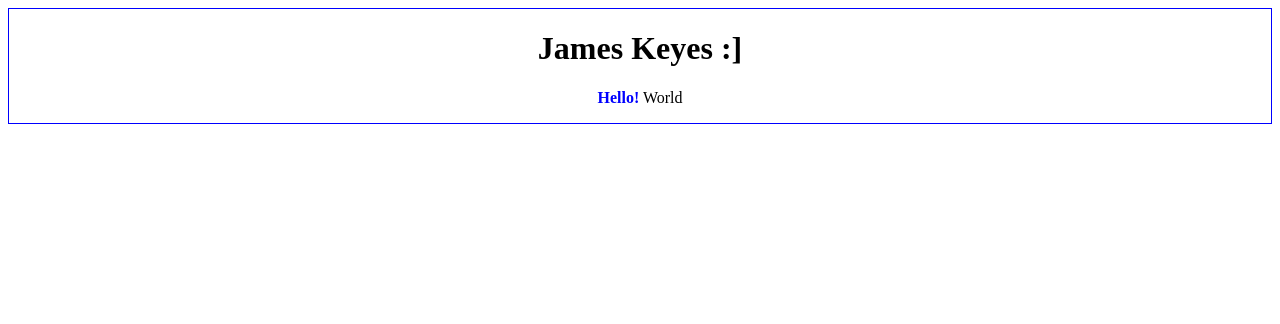
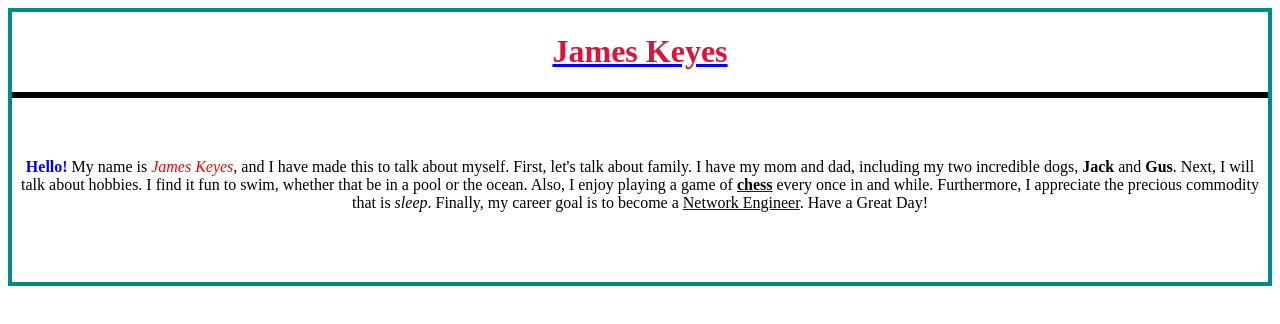
Before and after one commit to James5136/SE111_22_202320, a plain HTML site: page w1/index.html in a window 1280 px wide. Drawn offline with Linux system fonts and the light colour scheme.

Commit message:
end of Part 3

```diff
--- a/w1/index.html
+++ b/w1/index.html
@@ -5,19 +5,34 @@
     <meta http-equiv="X-UA-Compatible" content="IE=edge">
     <meta name="viewport" content="width=device-width, initial-scale=1.0">
 
-    <meta name="author" content="J Keyes">
+    <meta name="author" content="James Keyes">
     <meta name="description" content="W1HW">
 
-    <title>Document</title>
+    <title>SE111 | W1</title>
 </head>
+<style>
+ u { text-decoration: underline; text-decoration-color: blue;}
+</style>
 <body>
 
-    <div style="border:1px solid blue">
-        <h1 style="text-align: center">James Keyes :]</h1>
+    <div style="border:4px solid darkcyan">
+        <h1 style="text-align: center"> <b style="color: crimson"><u>James Keyes</u></b></h1>
+
+        <hr style="border:3px solid black">
+
+        <br>
+        <br>
 
         <!--Write at least 4 sentences down below-->
-        <p style="text-align: center"> <b style="color: blue">Hello!</b> World </p>
+        <p style="text-align: center"> <b style="color: blue">Hello!</b> My name is <i style="color: red">James Keyes</i>, and I have made this to talk about myself.
+            First, let's talk about family. I have my mom and dad, including my two incredible dogs, <b>Jack</b> and <b>Gus</b>.
+            Next, I will talk about hobbies. I find it fun to swim, whether that be in a pool or the ocean.
+            Also, I enjoy playing a game of <u><b>chess</b></u> every once in and while. Furthermore, I appreciate the precious commodity that is <i>sleep</i>.
+            Finally, my career goal is to become a <u>Network Engineer</u>. Have a Great Day! </p>
 
+        <br>
+        <br>
+        <br>
     </div>
 </body>
 </html>
```
